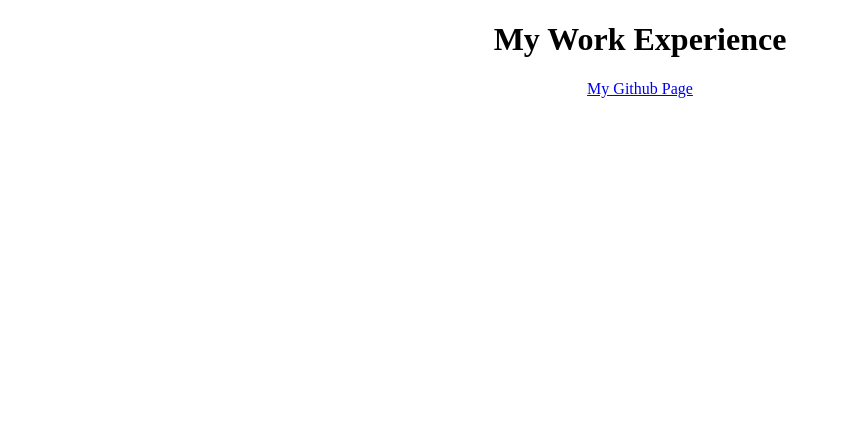
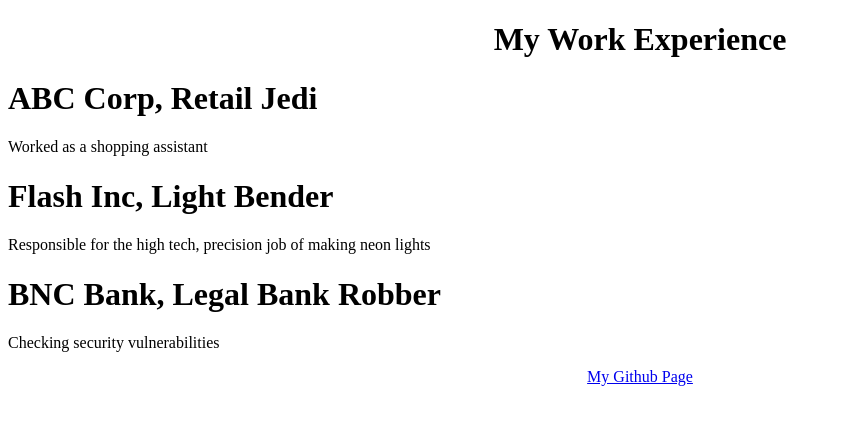
Before and after one commit to RobBerger/l03-assignment-FSWD1054, a React (Create React App) app: page / in a window 1280 px wide. Shown: the top 424 px of the page, without its empty margins (0-841 px from the left). Built offline with nearby package versions, Linux system fonts and the light colour scheme.

Commit message:
set it up to loop through experences

```diff
--- a/src/App.js
+++ b/src/App.js
@@ -1,11 +1,16 @@
 import React from 'react';
 import Header from './Header';
 import Footer from './Footer';
+import Experience from './Experience';
+import experiences from './Experiences';
 
 function App() {
   return (
       <div>
         <Header />
+        {
+          experiences.map(experiences => (<Experience data={experiences} />))
+        }
         <Footer />
       </div>
   );
--- a/src/Experience.js
+++ b/src/Experience.js
@@ -1,9 +1,16 @@
 import React from 'react';
 
 class Experience extends React.Component {
-    render (
+    render () {
+        let { data } = this.props;
+        return (
+            <div>
+                <h1>{data.companyName}, {data.jobTitle}</h1>
+                <p>{data.description}</p>
+            </div>
+        );
+    }
 
-    )
 }
 
 export default Experience
--- a/src/Experiences.js
+++ b/src/Experiences.js
@@ -1,4 +1,4 @@
-[
+const experiences = [
     {
         companyName: "ABC Corp",
         jobTitle: "Retail Jedi",
@@ -15,3 +15,5 @@
         description: "Checking security vulnerabilities"
     }
 ]
+
+export default experiences
```
